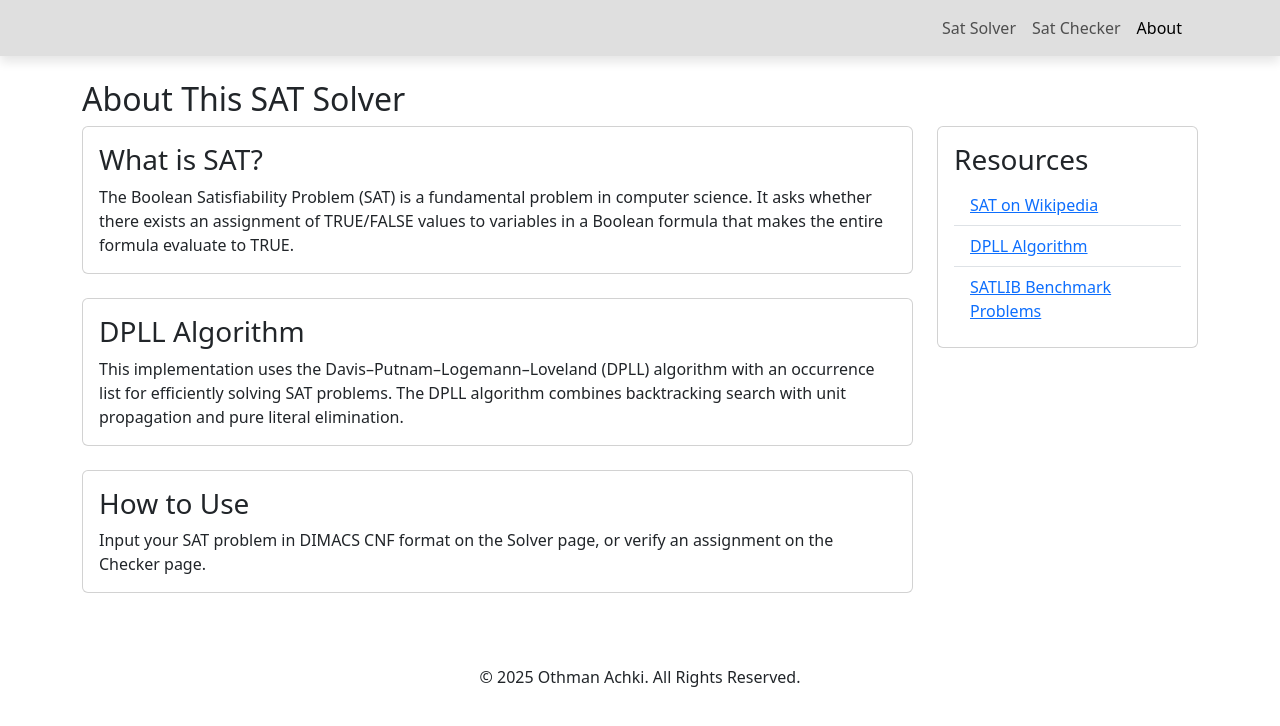
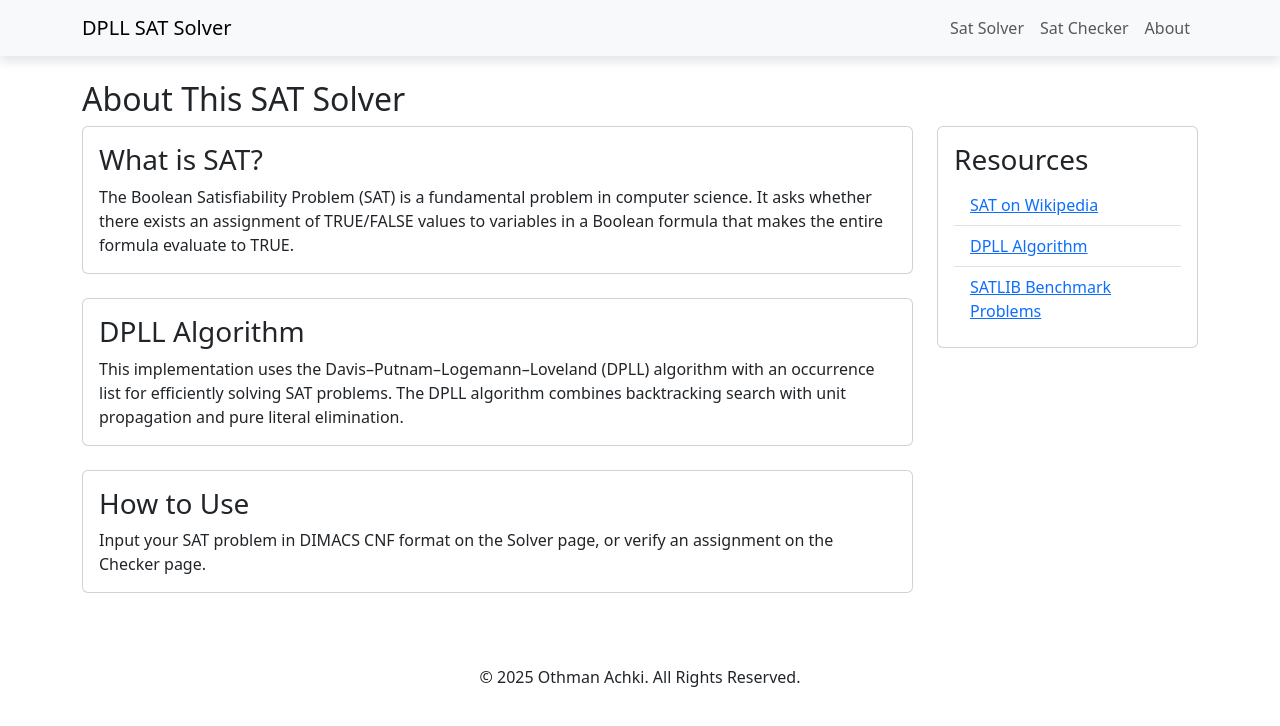
Before and after one commit to ABizoman/DPLL_SAT-Solver, a plain HTML site: page WebPage/about.html in a window 1280 px wide. Drawn offline with nearby package versions, Linux system fonts and the light colour scheme.

Commit message:
mobile compatibility/responsivness

```diff
--- a/WebPage/about.html
+++ b/WebPage/about.html
@@ -2,14 +2,16 @@
 <html>
 <head>
   <meta charset="utf-8">
+  <meta name="viewport" content="width=device-width, initial-scale=1">
   <title>About SAT Solver</title>
   <link href="https://cdn.jsdelivr.net/npm/bootstrap@5.3.5/dist/css/bootstrap.min.css" rel="stylesheet" integrity="sha384-SgOJa3DmI69IUzQ2PVdRZhwQ+dy64/BUtbMJw1MZ8t5HZApcHrRKUc4W0kG879m7" crossorigin="anonymous">
   <link rel="stylesheet" href="style.css">
 </head>
 <body>
 
-    <nav class="navbar sticky-top navbar-expand-lg">
+    <nav class="navbar sticky-top navbar-expand-lg bg-light">
         <div class="container">
+          <a class="navbar-brand" href="#">DPLL SAT Solver</a>
           <button class="navbar-toggler" type="button" data-bs-toggle="collapse" data-bs-target="#navbarNav" aria-label="Toggle navigation" aria-expanded="false" aria-controls="navbarNav">
             <span class="navbar-toggler-icon"></span>
           </button>
@@ -17,9 +19,8 @@
             <ul class="navbar-nav">
               <li class="nav-item"><a class="nav-link" href="index.html">Sat Solver</a></li>
               <li class="nav-item"><a class="nav-link" href="sat-checker.html">Sat Checker</a></li>
-                    <li class="nav-item"><a class="nav-link active" href="about.html">About</a></li>
+              <li class="nav-item"><a class="nav-link" href="about.html">About</a></li>
             </ul>
-                <div class="p-1"></div>
           </div>
         </div>
       </nav>
```
Lines whose indentation alone changed are shown as unchanged.
